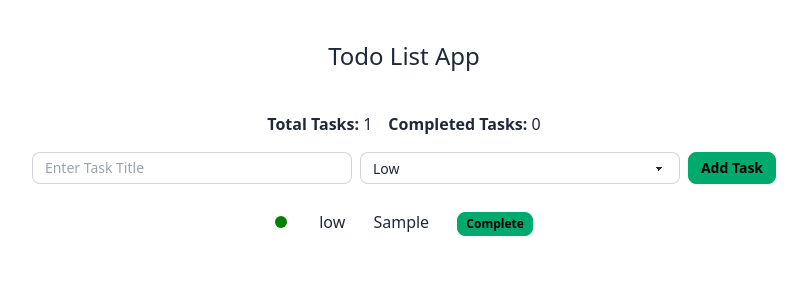
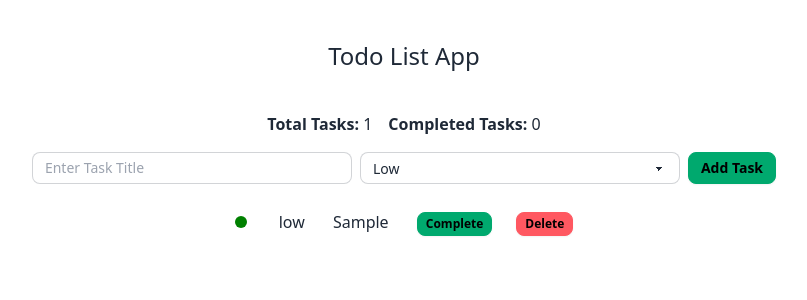
Before and after one commit to Md-Tahsif-Ahmed/React-JS-Todo-List-App-With-Tailwind, a React (Vite) app: page / in a window 1280 px wide. Both pictures are taken after typing "Sample" into the empty fields and a click on the button "Add Task". Shown: the top 300 px of the page, without its empty margins (236-1043 px from the left). Built offline with nearby package versions, Linux system fonts and the light colour scheme.

Commit message:
Worked on Delete Task Operation

```diff
--- a/src/Pages/Components/App.jsx
+++ b/src/Pages/Components/App.jsx
@@ -45,6 +45,10 @@ const App = () => {
         const completedTasksCount = tasks.filter(task => task.completed).length;
         setCompletedTasks(completedTasksCount);
     };
+    // Delete
+    const deleteTask = (taskId) => {
+        setTasks(tasks.filter(task => task.id !== taskId));
+      };
 
     return (
         <div className='space-y-4'>
@@ -57,6 +61,7 @@ const App = () => {
       <TaskList
          tasks={tasks}
          toggleTaskStatus={toggleTaskStatus}
+         deleteTask={deleteTask}
       />
 
       </div>
--- a/src/Pages/Components/TaskItem.jsx
+++ b/src/Pages/Components/TaskItem.jsx
@@ -1,11 +1,14 @@
 import { useState } from "react";
 
-const TaskItem = ({ task, toggleTaskStatus }) => {
+const TaskItem = ({ task, toggleTaskStatus, deleteTask }) => {
 
   const [title, setTitle] = useState(task.title);
 
   const handleToggleStatus = () => {
     toggleTaskStatus(task.id);
+  };
+  const handleDelete = () => {
+    deleteTask(task.id);
   };
 
   const priorityColors = {
@@ -31,6 +34,7 @@ const TaskItem = ({ task, toggleTaskStatus }) => {
         <button onClick={handleToggleStatus} className="btn btn-success btn-xs">
             {task.completed ? 'Incomplete' : 'Complete'}
         </button>
+        <button onClick={handleDelete} className="btn btn-error btn-xs">Delete</button>
       </div>
 
 
--- a/src/Pages/Components/TaskList.jsx
+++ b/src/Pages/Components/TaskList.jsx
@@ -1,6 +1,6 @@
 import TaskItem from './TaskItem';
 
-const TaskList = ({tasks, toggleTaskStatus}) => {
+const TaskList = ({tasks, toggleTaskStatus, deleteTask}) => {
   return (
     <div className='text-center my-10'>
       {tasks.map(task => (
@@ -8,6 +8,7 @@ const TaskList = ({tasks, toggleTaskStatus}) => {
           key={task.id}
           task={task}
           toggleTaskStatus={toggleTaskStatus}
+          deleteTask={deleteTask}
 
         />
       ))}
```
